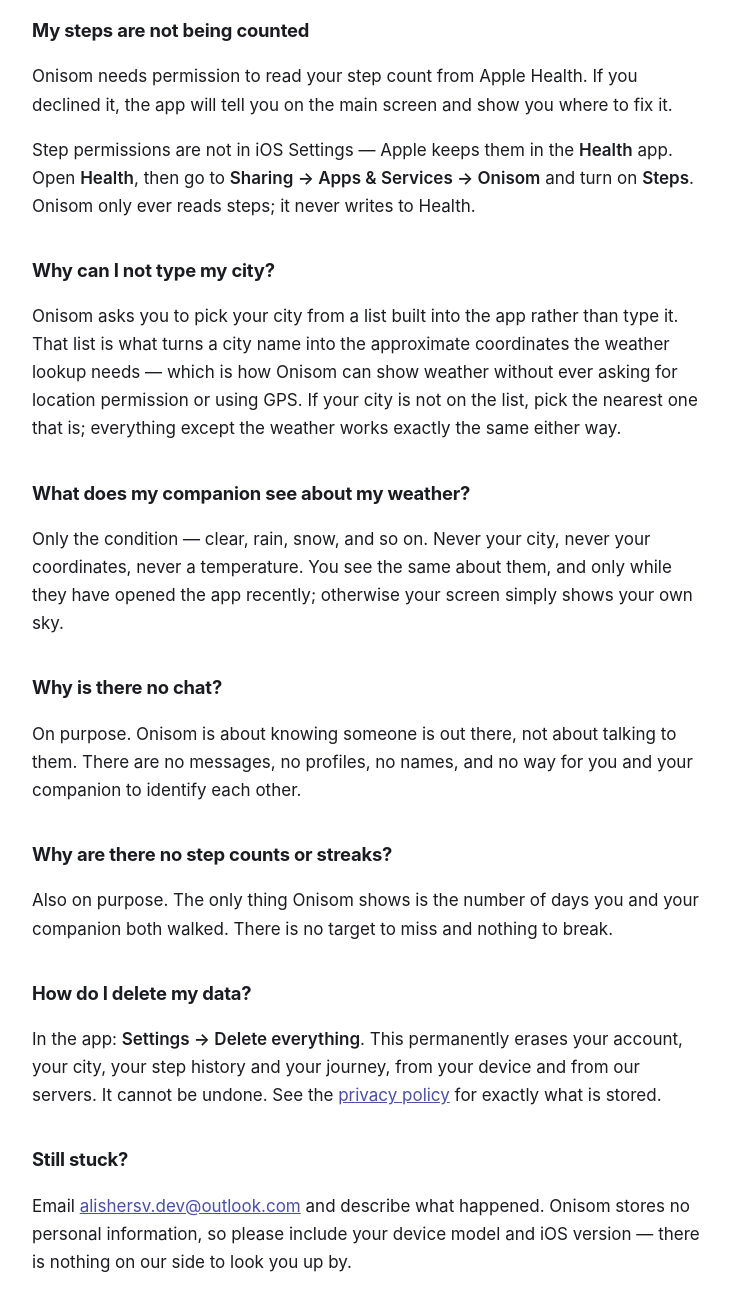
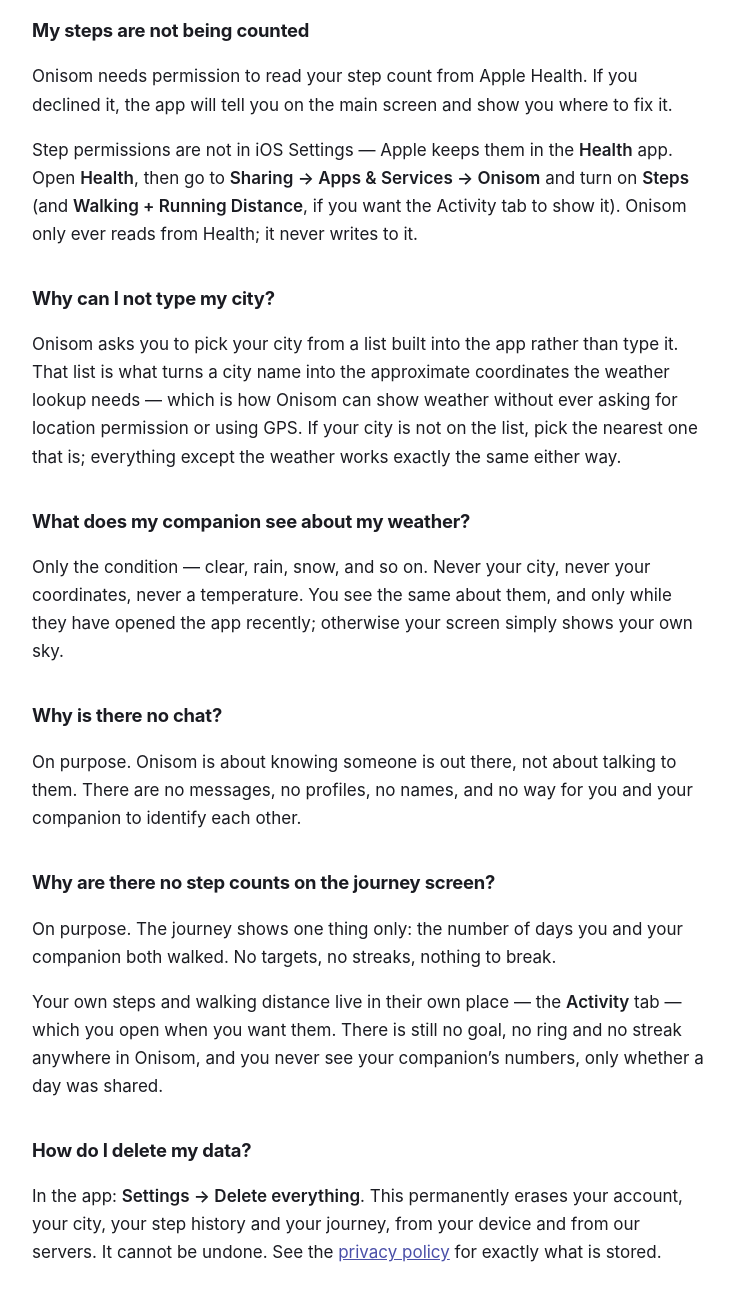
Before and after one commit to indxneo/onisom-legal, a plain HTML site: page support.html in a window 1280 px wide. Shown: the part 396-1693 px from the top of the page, without its empty margins (272-1006 px from the left). Drawn offline with Linux system fonts and the light colour scheme.

Commit message:
Update Onisom legal pages: the Activity tab reads walking distance (device-local)
privacy.html: the app now also reads walking + running distance from Apple
Health. It is read, shown and discarded — it never leaves the device — so the
daily step total remains the only health figure that is ever transmitted. The
old wording promised the app read no health data beyond steps, which is no
longer true of the build.

support.html: the Health permission list gains Walking + Running Distance, and
the question 'Why are there no step counts or streaks?' is rescoped to the
journey screen, since your own steps and distance now live in an Activity tab.
There is still no goal, ring or streak anywhere, and a companion's numbers are
still never shown.

```diff
--- a/support.html
+++ b/support.html
@@ -61,8 +61,9 @@
   <p>
     Step permissions are not in iOS Settings — Apple keeps them in the <strong>Health</strong>
     app. Open <strong>Health</strong>, then go to <strong>Sharing → Apps &amp; Services →
-    Onisom</strong> and turn on <strong>Steps</strong>. Onisom only ever reads steps; it never
-    writes to Health.
+    Onisom</strong> and turn on <strong>Steps</strong> (and <strong>Walking + Running
+    Distance</strong>, if you want the Activity tab to show it). Onisom only ever reads from
+    Health; it never writes to it.
   </p>
 
   <h2>Why can I not type my city?</h2>
@@ -88,10 +89,16 @@
     identify each other.
   </p>
 
-  <h2>Why are there no step counts or streaks?</h2>
+  <h2>Why are there no step counts on the journey screen?</h2>
   <p>
-    Also on purpose. The only thing Onisom shows is the number of days you and your
-    companion both walked. There is no target to miss and nothing to break.
+    On purpose. The journey shows one thing only: the number of days you and your companion
+    both walked. No targets, no streaks, nothing to break.
+  </p>
+  <p>
+    Your own steps and walking distance live in their own place — the <strong>Activity</strong>
+    tab — which you open when you want them. There is still no goal, no ring and no streak
+    anywhere in Onisom, and you never see your companion&rsquo;s numbers, only whether a day
+    was shared.
   </p>
 
   <h2>How do I delete my data?</h2>
```
Also changed, not shown: privacy.html (+7 -1 lines).
